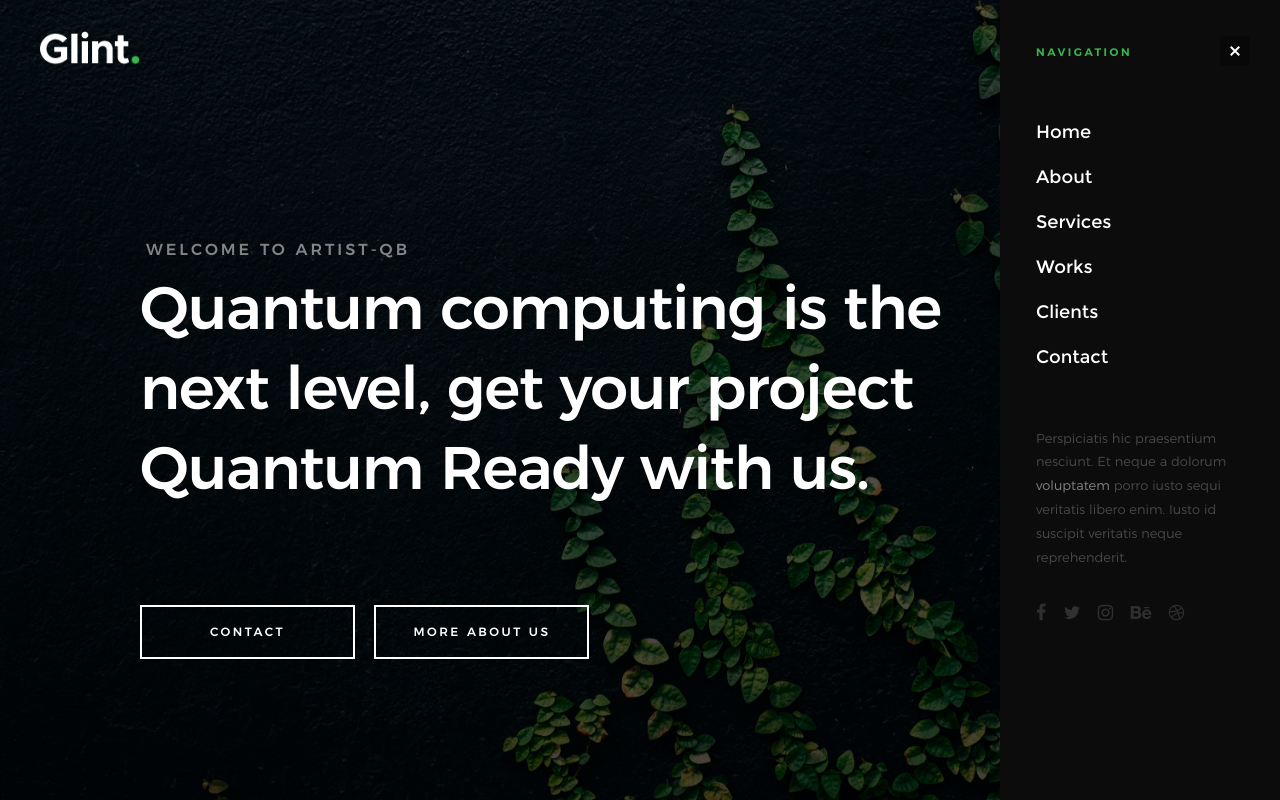
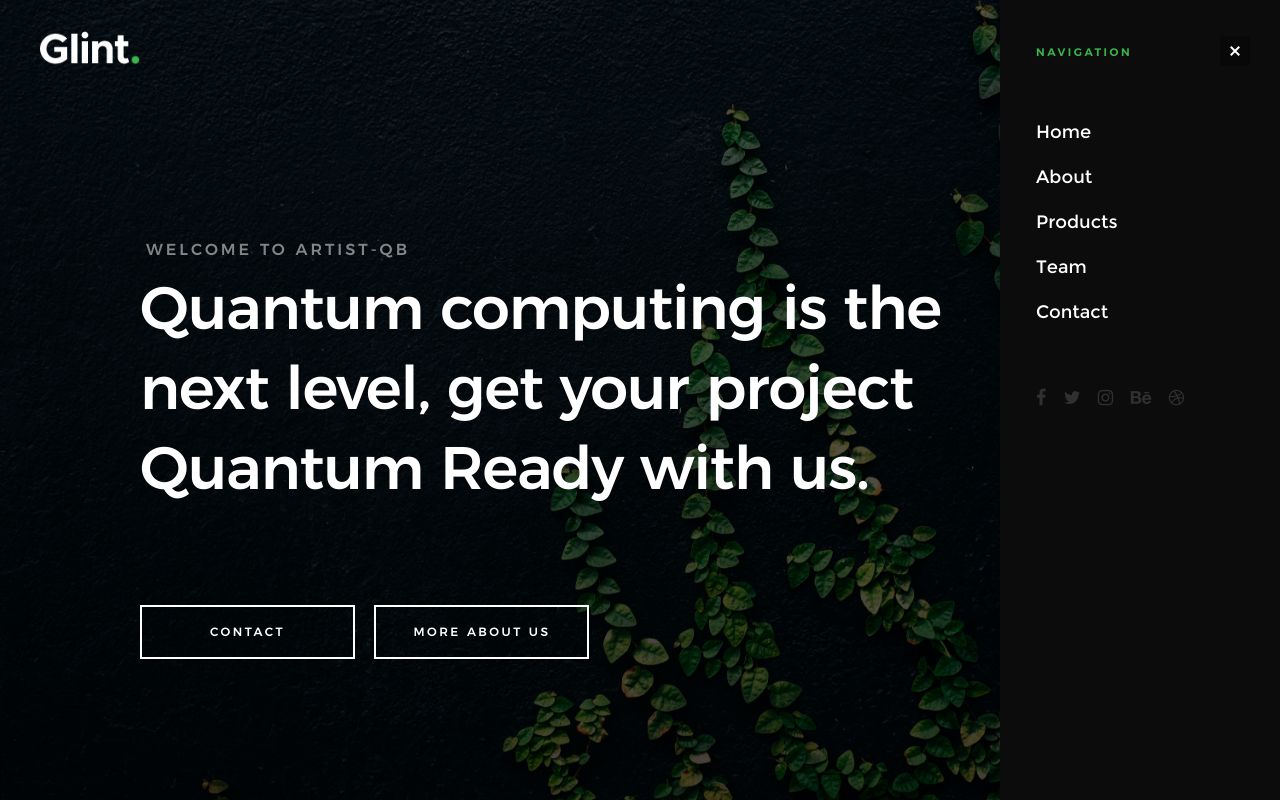
Before and after one commit to artiste-qb-net/artiste-qb-gallery, a plain HTML site: page glint/index.html in a window 1280 px wide. Both pictures are taken after a click on the link "MENU". Shown: the top 800 px of the page. Drawn offline with Linux system fonts and the light colour scheme; files whose address does not match are found by name.

Commit message:
Fixed nav menu

```diff
--- a/glint/index.html
+++ b/glint/index.html
@@ -58,13 +58,10 @@
                 <ul class="header-nav__list">
                     <li class="current"><a class="smoothscroll"  href="#home" title="home">Home</a></li>
                     <li><a class="smoothscroll"  href="#about" title="about">About</a></li>
-                    <li><a class="smoothscroll"  href="#services" title="services">Services</a></li>
-                    <li><a class="smoothscroll"  href="#works" title="works">Works</a></li>
-                    <li><a class="smoothscroll"  href="#clients" title="clients">Clients</a></li>
+                    <li><a class="smoothscroll"  href="#products" title="services">Products</a></li>
+                    <li><a class="smoothscroll"  href="#team" title="clients">Team</a></li>
                     <li><a class="smoothscroll"  href="#contact" title="contact">Contact</a></li>
                 </ul>
-
-                <p>Perspiciatis hic praesentium nesciunt. Et neque a dolorum <a href='#0'>voluptatem</a> porro iusto sequi veritatis libero enim. Iusto id suscipit veritatis neque reprehenderit.</p>
 
                 <ul class="header-nav__social">
                     <li>
@@ -204,9 +201,9 @@
     </section> <!-- end s-about -->
 
 
-    <!-- services
+    <!-- products
     ================================================== -->
-    <section id='services' class="s-services">
+    <section id='products' class="s-services">
 
         <div class="row section-header has-bottom-sep" data-aos="fade-up">
             <div class="col-full">
@@ -318,7 +315,7 @@
 
     <!-- board members
     ================================================== -->
-    <section id="clients" class="s-clients">
+    <section id="team" class="s-clients">
 
         <div class="row section-header" data-aos="fade-up">
             <div class="col-full">
```
